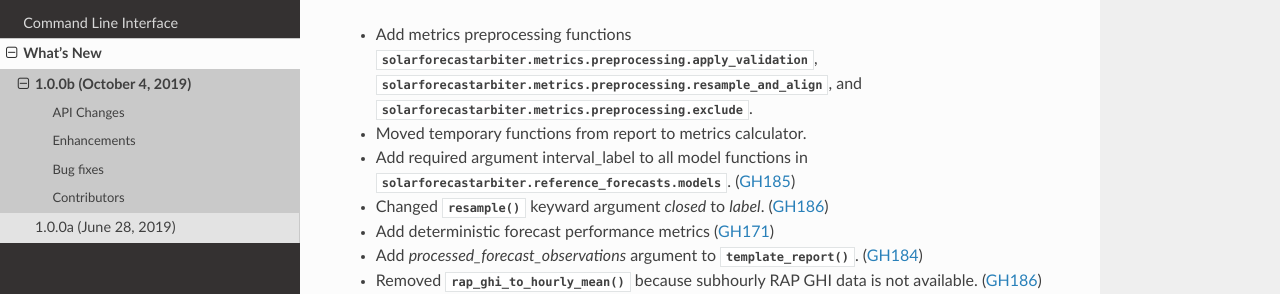
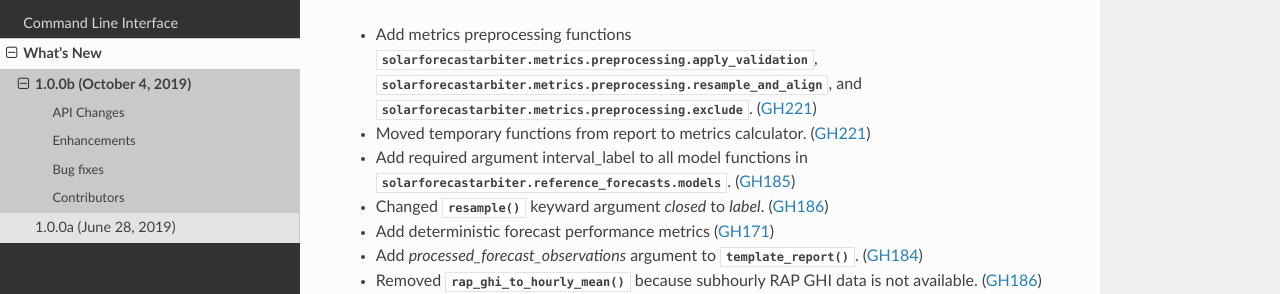
Before and after one commit to SolarArbiter/solarforecastarbiter-core, a Sphinx documentation site: the page built from docs/source/whatsnew/1.0.0b.rst, in a window 1280 px wide and 900 px high. Shown: the part 241-535 px from the top of the window. Built offline with Sphinx 7.4.7 and the Read the Docs theme 2.0.0, drawn with Linux system fonts in a browser that asks for light colours; part of the change alters nothing that is shown.

```diff
--- a/docs/source/whatsnew/1.0.0b.rst
+++ b/docs/source/whatsnew/1.0.0b.rst
@@ -11,8 +11,8 @@ API Changes
 * Add metrics preprocessing functions
   :py:mod:`solarforecastarbiter.metrics.preprocessing.apply_validation`,
   :py:mod:`solarforecastarbiter.metrics.preprocessing.resample_and_align`, and
-  :py:mod:`solarforecastarbiter.metrics.preprocessing.exclude`.
-* Moved temporary functions from report to metrics calculator.
+  :py:mod:`solarforecastarbiter.metrics.preprocessing.exclude`. (:pull:`221`)
+* Moved temporary functions from report to metrics calculator. (:pull:`221`)
 * Add required argument interval_label to all model functions in
   :py:mod:`solarforecastarbiter.reference_forecasts.models`. (:issue:`185`)
 * Changed
```
